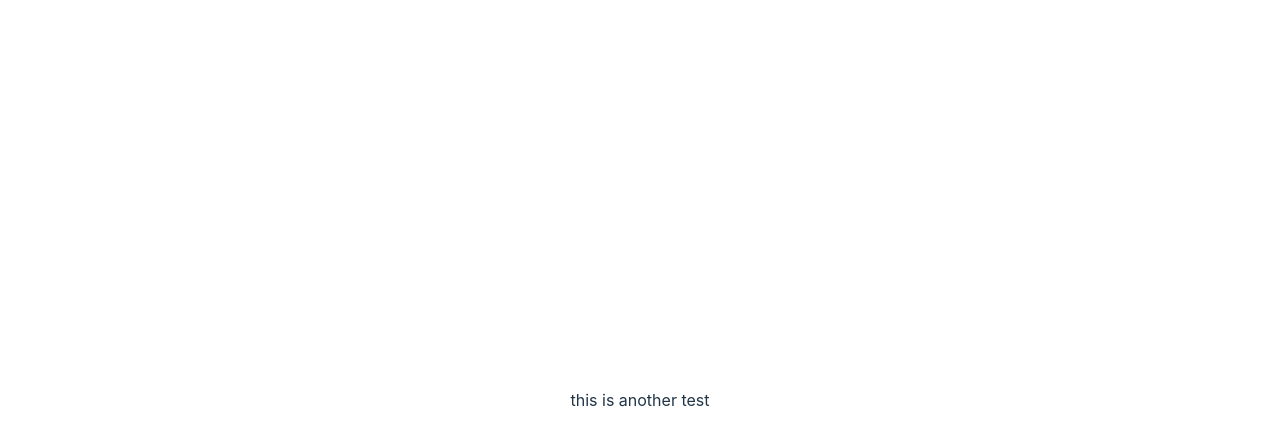
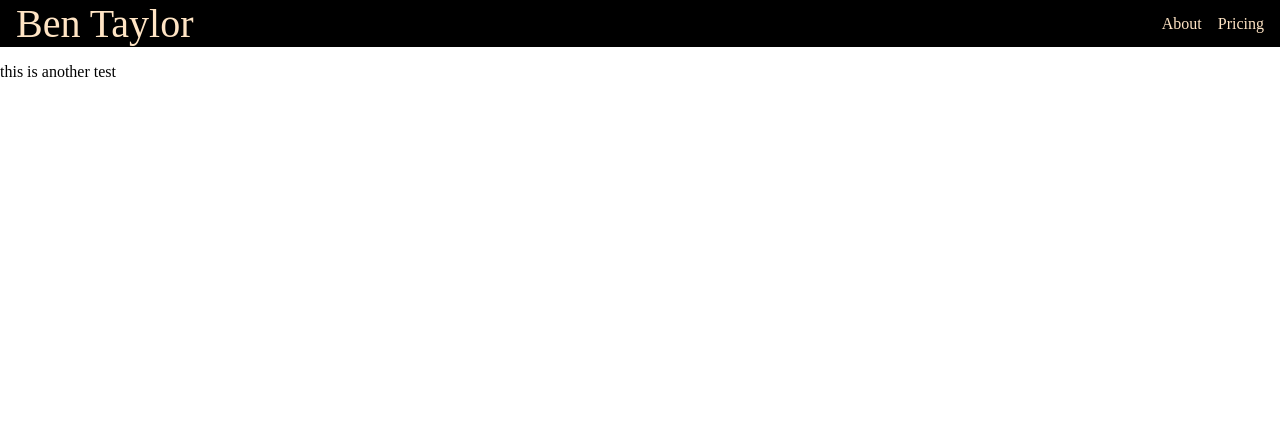
Before and after one commit to BenTaylor25/WebPortfolio2023, a React (Vite) app in the folder web-portfolio-2023/: page / in a window 1280 px wide. Shown: the top 446 px of the page. Built offline with nearby package versions, Linux system fonts and the light colour scheme.

Commit message:
WIP navbar

```diff
--- a/web-portfolio-2023/package.json
+++ b/web-portfolio-2023/package.json
@@ -16,6 +16,7 @@
     "@types/react": "^18.0.26",
     "@types/react-dom": "^18.0.9",
     "@vitejs/plugin-react-swc": "^3.0.0",
+    "sass": "^1.57.1",
     "typescript": "^4.9.3",
     "vite": "^4.0.0"
   }
--- a/web-portfolio-2023/src/App.css
+++ /dev/null
@@ -1,41 +0,0 @@
-#root {
-  max-width: 1280px;
-  margin: 0 auto;
-  padding: 2rem;
-  text-align: center;
-}
-
-.logo {
-  height: 6em;
-  padding: 1.5em;
-  will-change: filter;
-}
-.logo:hover {
-  filter: drop-shadow(0 0 2em #646cffaa);
-}
-.logo.react:hover {
-  filter: drop-shadow(0 0 2em #61dafbaa);
-}
-
-@keyframes logo-spin {
-  from {
-    transform: rotate(0deg);
-  }
-  to {
-    transform: rotate(360deg);
-  }
-}
-
-@media (prefers-reduced-motion: no-preference) {
-  a:nth-of-type(2) .logo {
-    animation: logo-spin infinite 20s linear;
-  }
-}
-
-.card {
-  padding: 2em;
-}
-
-.read-the-docs {
-  color: #888;
-}
--- /dev/null
+++ b/web-portfolio-2023/src/App.scss
@@ -0,0 +1,8 @@
+
+* {
+    box-sizing: border-box;
+}
+
+body {
+    margin: 0;
+}
--- a/web-portfolio-2023/src/App.tsx
+++ b/web-portfolio-2023/src/App.tsx
@@ -1,11 +1,11 @@
-import { useState } from 'react'
-import reactLogo from './assets/react.svg'
-import './App.css'
+import MyNav from './components/base/MyNav'
+import './App.scss'
 
 function App() {
 
   return (
     <div className="App">
+      <MyNav />
       <p>this is another test</p>
     </div>
   )
--- /dev/null
+++ b/web-portfolio-2023/src/components/base/MyNav.scss
@@ -0,0 +1,35 @@
+
+nav {
+    background-color: black;
+    color: bisque;
+    display: flex;
+    justify-content: space-between;
+    align-items: stretch;
+    gap: 2rem;
+    padding: 0 1rem;
+
+    #title {
+        font-size: 2.5rem;
+    }
+
+    a {
+        color: inherit;
+        text-decoration: none;
+        height: 100%;
+        display: flex;
+        align-items: center;
+
+        &:hover {
+            color: aqua;
+            background-color: grey;
+        }
+    }
+
+    ul {
+        padding: 0;
+        margin: 0;
+        list-style: none;
+        display: flex;
+        gap: 1rem;
+    }
+}
--- /dev/null
+++ b/web-portfolio-2023/src/components/base/MyNav.tsx
@@ -0,0 +1,18 @@
+import './MyNav.scss'
+
+export default function MyNav() {
+    return (
+        <nav>
+            <a href="/" id="title">Ben Taylor</a>
+
+            <ul>
+                <li>
+                    <a href="/about">About</a>
+                </li>
+                <li>
+                    <a href="/pricing">Pricing</a>
+                </li>
+            </ul>
+        </nav>
+    );
+}
--- a/web-portfolio-2023/src/index.css
+++ /dev/null
@@ -1,70 +0,0 @@
-:root {
-  font-family: Inter, Avenir, Helvetica, Arial, sans-serif;
-  font-size: 16px;
-  line-height: 24px;
-  font-weight: 400;
-
-  color-scheme: light dark;
-  color: rgba(255, 255, 255, 0.87);
-  background-color: #242424;
-
-  font-synthesis: none;
-  text-rendering: optimizeLegibility;
-  -webkit-font-smoothing: antialiased;
-  -moz-osx-font-smoothing: grayscale;
-  -webkit-text-size-adjust: 100%;
-}
-
-a {
-  font-weight: 500;
-  color: #646cff;
-  text-decoration: inherit;
-}
-a:hover {
-  color: #535bf2;
-}
-
-body {
-  margin: 0;
-  display: flex;
-  place-items: center;
-  min-width: 320px;
-  min-height: 100vh;
-}
-
-h1 {
-  font-size: 3.2em;
-  line-height: 1.1;
-}
-
-button {
-  border-radius: 8px;
-  border: 1px solid transparent;
-  padding: 0.6em 1.2em;
-  font-size: 1em;
-  font-weight: 500;
-  font-family: inherit;
-  background-color: #1a1a1a;
-  cursor: pointer;
-  transition: border-color 0.25s;
-}
-button:hover {
-  border-color: #646cff;
-}
-button:focus,
-button:focus-visible {
-  outline: 4px auto -webkit-focus-ring-color;
-}
-
-@media (prefers-color-scheme: light) {
-  :root {
-    color: #213547;
-    background-color: #ffffff;
-  }
-  a:hover {
-    color: #747bff;
-  }
-  button {
-    background-color: #f9f9f9;
-  }
-}
--- a/web-portfolio-2023/src/main.tsx
+++ b/web-portfolio-2023/src/main.tsx
@@ -1,7 +1,6 @@
 import React from 'react'
 import ReactDOM from 'react-dom/client'
 import App from './App'
-import './index.css'
 
 ReactDOM.createRoot(document.getElementById('root') as HTMLElement).render(
   <React.StrictMode>
```
Also changed, not shown: 1 other file (tests, documents, lock files or other folders).
